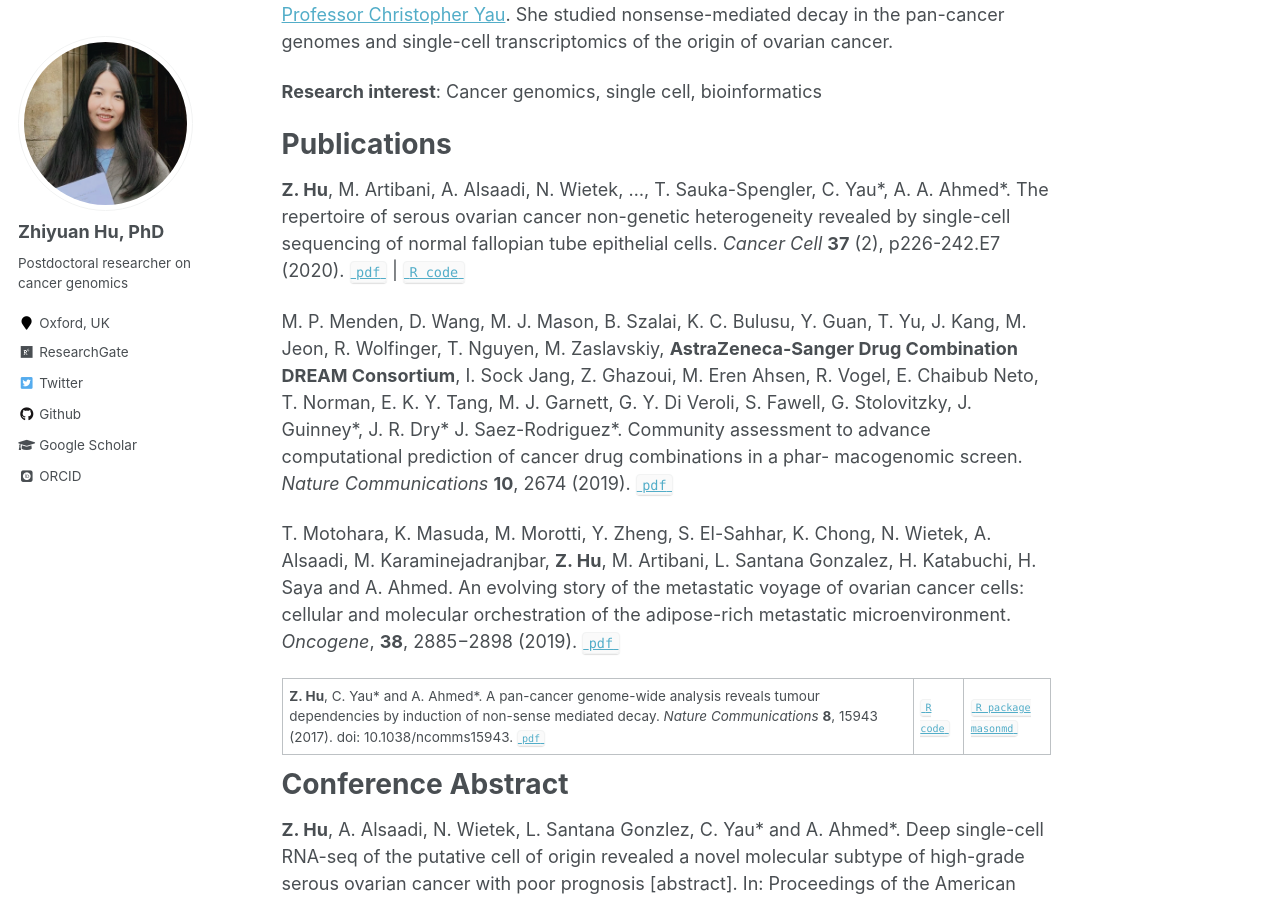
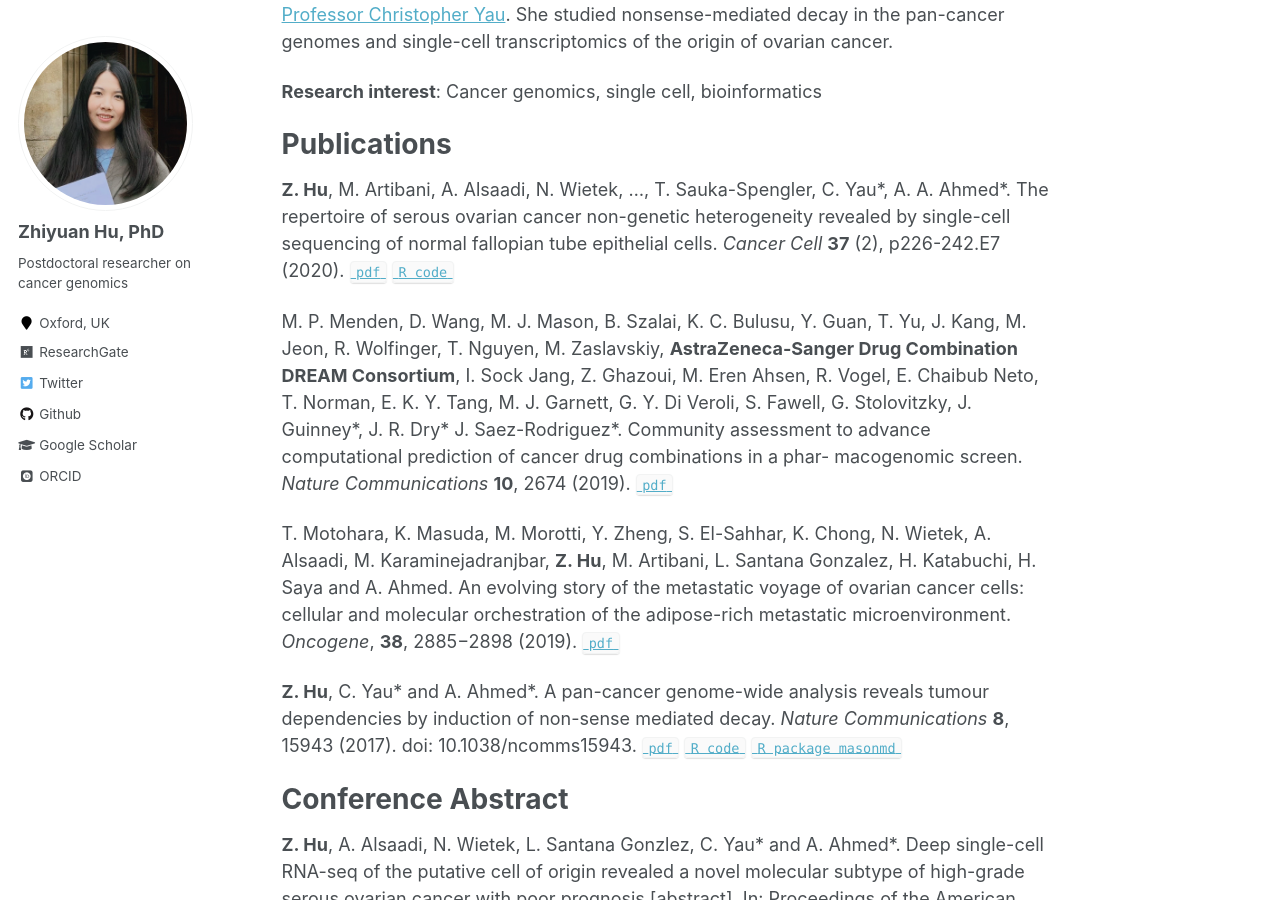
Before and after one commit to ZYBunnyHu/ZYBunnyHu.github.io, a Jekyll site: the page built from _pages/about.md, in a window 1280 px wide and 900 px high, scrolled down 318 px. Built offline with Jekyll 4.4.1, drawn with Linux system fonts in a browser that asks for light colours; some web fonts are replaced.

```diff
--- a/_pages/about.md
+++ b/_pages/about.md
@@ -20,7 +20,7 @@ Publications
 ======
 
 __Z. Hu__, M. Artibani, A. Alsaadi, N. Wietek, ..., T. Sauka-Spengler, C. Yau\*, A. A. Ahmed\*. The repertoire of serous ovarian cancer non-genetic heterogeneity revealed by single-cell sequencing of normal fallopian tube epithelial cells. *Cancer Cell* **37** (2), p226-242.E7 (2020).
-[`pdf`](https://www.cell.com/cancer-cell/pdf/S1535-6108(20)30042-8.pdf) | [`R code`](https://github.com/zhiyhu/scFT-paper)
+[`pdf`](https://www.cell.com/cancer-cell/pdf/S1535-6108(20)30042-8.pdf)  [`R code`](https://github.com/zhiyhu/scFT-paper)
 
 
 M. P. Menden, D. Wang, M. J. Mason, B. Szalai, K. C. Bulusu, Y. Guan, T. Yu, J. Kang, M. Jeon, R. Wolfinger, T. Nguyen, M. Zaslavskiy, __AstraZeneca-Sanger Drug Combination DREAM Consortium__, I. Sock Jang, Z. Ghazoui, M. Eren Ahsen, R. Vogel, E. Chaibub Neto, T. Norman, E. K. Y. Tang, M.
@@ -30,7 +30,7 @@ J. Garnett, G. Y. Di Veroli, S. Fawell, G. Stolovitzky, J. Guinney\*, J. R. Dry\
 T. Motohara, K. Masuda, M. Morotti, Y. Zheng, S. El-Sahhar, K. Chong, N. Wietek, A. Alsaadi, M. Karaminejadranjbar, __Z. Hu__, M. Artibani, L. Santana Gonzalez, H. Katabuchi, H. Saya and A. Ahmed. An evolving story of the metastatic voyage of ovarian cancer cells: cellular and molecular orchestration of the adipose-rich metastatic microenvironment. *Oncogene*, **38**, 2885−2898 (2019). [`pdf`](https://www.nature.com/articles/s41388-018-0637-x)
 
 
-__Z. Hu__, C. Yau\* and A. Ahmed\*. A pan-cancer genome-wide analysis reveals tumour dependencies by induction of non-sense mediated decay. *Nature Communications* **8**, 15943 (2017). doi: 10.1038/ncomms15943. [`pdf`](https://www.nature.com/articles/ncomms15943) | [`R code`](https://github.com/zhiyhu/NMD-paper) | [`R package masonmd`](https://github.com/zhiyhu/masonmd)
+__Z. Hu__, C. Yau\* and A. Ahmed\*. A pan-cancer genome-wide analysis reveals tumour dependencies by induction of non-sense mediated decay. *Nature Communications* **8**, 15943 (2017). doi: 10.1038/ncomms15943. [`pdf`](https://www.nature.com/articles/ncomms15943)  [`R code`](https://github.com/zhiyhu/NMD-paper)  [`R package masonmd`](https://github.com/zhiyhu/masonmd)
 
 
 
```
